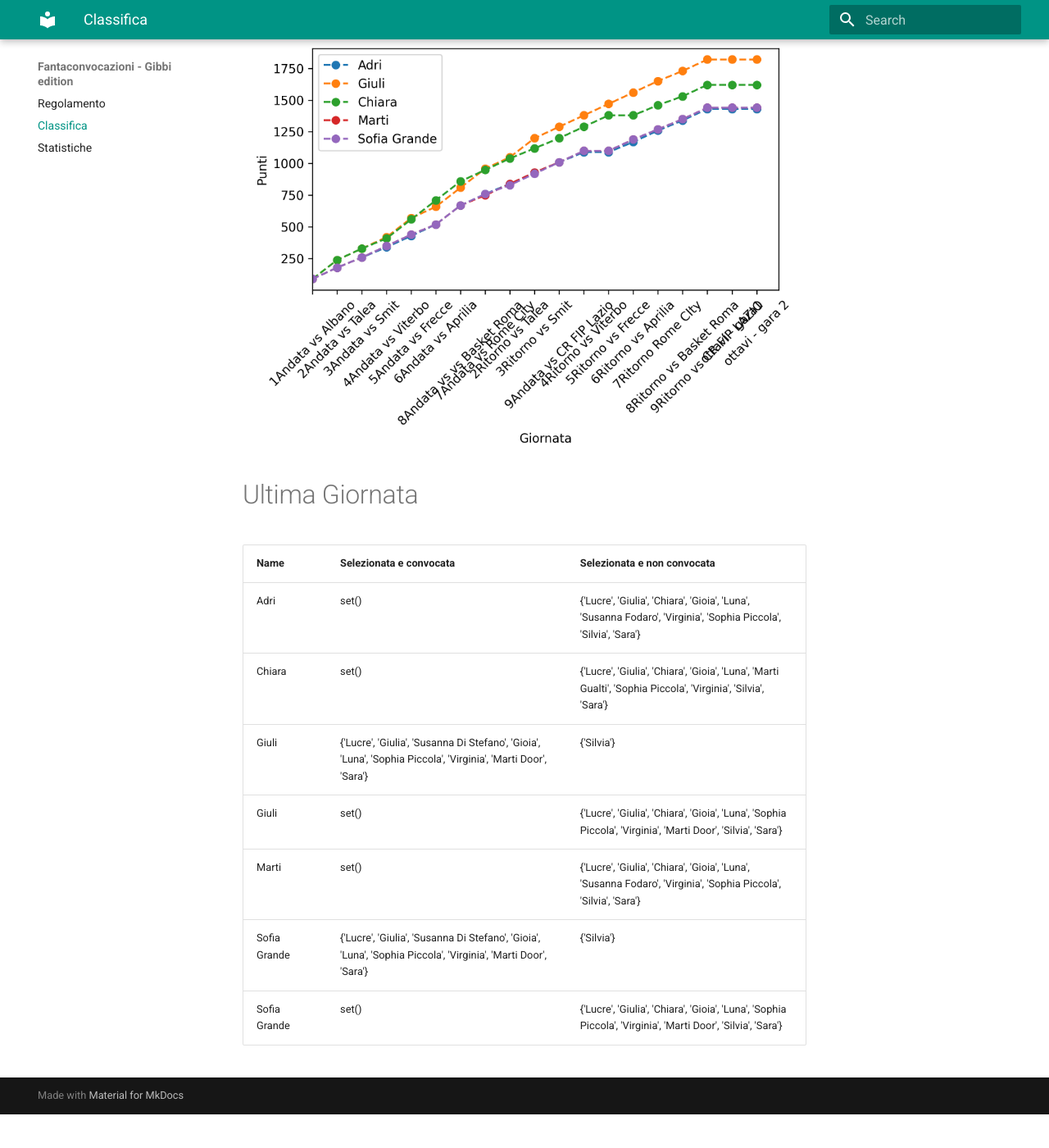
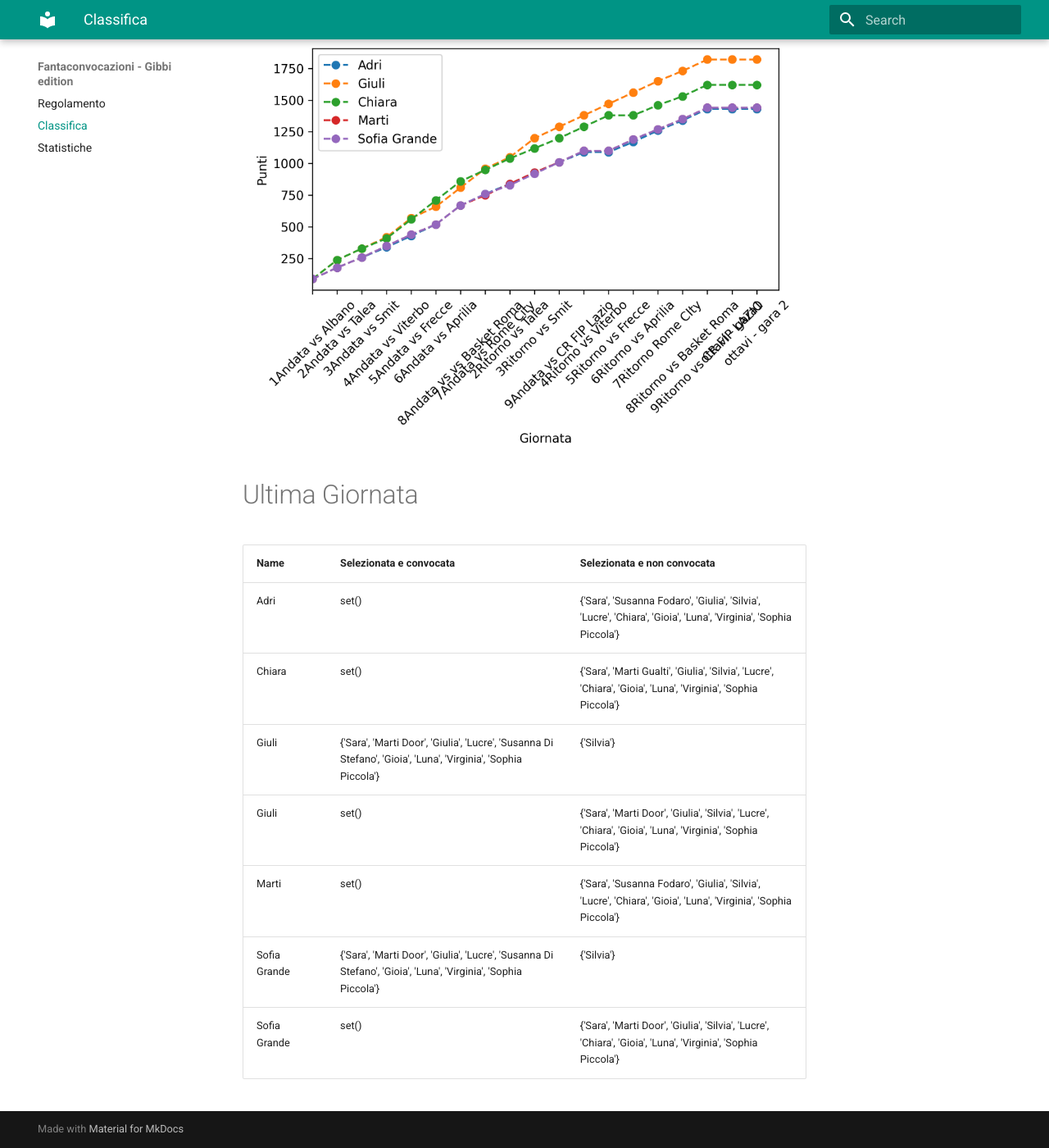
Before and after one commit to martinig94/fantagibbi, an MkDocs documentation site: the page built from docs/Classifica.md, in a window 1280 px wide and 1400 px high, scrolled down 565 px. Shown: the whole window at 82% size. Built offline with MkDocs 1.6.1 and Material for MkDocs 9.7.7, drawn with Linux system fonts in a browser that asks for light colours; before the commit the page ends 1924 px from its top, so only the background shows below that.

Commit message:
Auto-update from main.py

```diff
--- a/docs/Classifica.md
+++ b/docs/Classifica.md
@@ -18,11 +18,11 @@
 <!-- START_TABLE CORRECT -->
 | Name         | Selezionata e convocata                                                                                        | Selezionata e non convocata                                                                                      |
 |:-------------|:---------------------------------------------------------------------------------------------------------------|:-----------------------------------------------------------------------------------------------------------------|
-| Adri         | set()                                                                                                          | {'Lucre', 'Giulia', 'Chiara', 'Gioia', 'Luna', 'Susanna Fodaro', 'Virginia', 'Sophia Piccola', 'Silvia', 'Sara'} |
-| Chiara       | set()                                                                                                          | {'Lucre', 'Giulia', 'Chiara', 'Gioia', 'Luna', 'Marti Gualti', 'Sophia Piccola', 'Virginia', 'Silvia', 'Sara'}   |
-| Giuli        | {'Lucre', 'Giulia', 'Susanna Di Stefano', 'Gioia', 'Luna', 'Sophia Piccola', 'Virginia', 'Marti Door', 'Sara'} | {'Silvia'}                                                                                                       |
-| Giuli        | set()                                                                                                          | {'Lucre', 'Giulia', 'Chiara', 'Gioia', 'Luna', 'Sophia Piccola', 'Virginia', 'Marti Door', 'Silvia', 'Sara'}     |
-| Marti        | set()                                                                                                          | {'Lucre', 'Giulia', 'Chiara', 'Gioia', 'Luna', 'Susanna Fodaro', 'Virginia', 'Sophia Piccola', 'Silvia', 'Sara'} |
-| Sofia Grande | {'Lucre', 'Giulia', 'Susanna Di Stefano', 'Gioia', 'Luna', 'Sophia Piccola', 'Virginia', 'Marti Door', 'Sara'} | {'Silvia'}                                                                                                       |
-| Sofia Grande | set()                                                                                                          | {'Lucre', 'Giulia', 'Chiara', 'Gioia', 'Luna', 'Sophia Piccola', 'Virginia', 'Marti Door', 'Silvia', 'Sara'}     |
+| Adri         | set()                                                                                                          | {'Sara', 'Susanna Fodaro', 'Giulia', 'Silvia', 'Lucre', 'Chiara', 'Gioia', 'Luna', 'Virginia', 'Sophia Piccola'} |
+| Chiara       | set()                                                                                                          | {'Sara', 'Marti Gualti', 'Giulia', 'Silvia', 'Lucre', 'Chiara', 'Gioia', 'Luna', 'Virginia', 'Sophia Piccola'}   |
+| Giuli        | {'Sara', 'Marti Door', 'Giulia', 'Lucre', 'Susanna Di Stefano', 'Gioia', 'Luna', 'Virginia', 'Sophia Piccola'} | {'Silvia'}                                                                                                       |
+| Giuli        | set()                                                                                                          | {'Sara', 'Marti Door', 'Giulia', 'Silvia', 'Lucre', 'Chiara', 'Gioia', 'Luna', 'Virginia', 'Sophia Piccola'}     |
+| Marti        | set()                                                                                                          | {'Sara', 'Susanna Fodaro', 'Giulia', 'Silvia', 'Lucre', 'Chiara', 'Gioia', 'Luna', 'Virginia', 'Sophia Piccola'} |
+| Sofia Grande | {'Sara', 'Marti Door', 'Giulia', 'Lucre', 'Susanna Di Stefano', 'Gioia', 'Luna', 'Virginia', 'Sophia Piccola'} | {'Silvia'}                                                                                                       |
+| Sofia Grande | set()                                                                                                          | {'Sara', 'Marti Door', 'Giulia', 'Silvia', 'Lucre', 'Chiara', 'Gioia', 'Luna', 'Virginia', 'Sophia Piccola'}     |
 <!-- END_TABLE CORRECT -->
```
